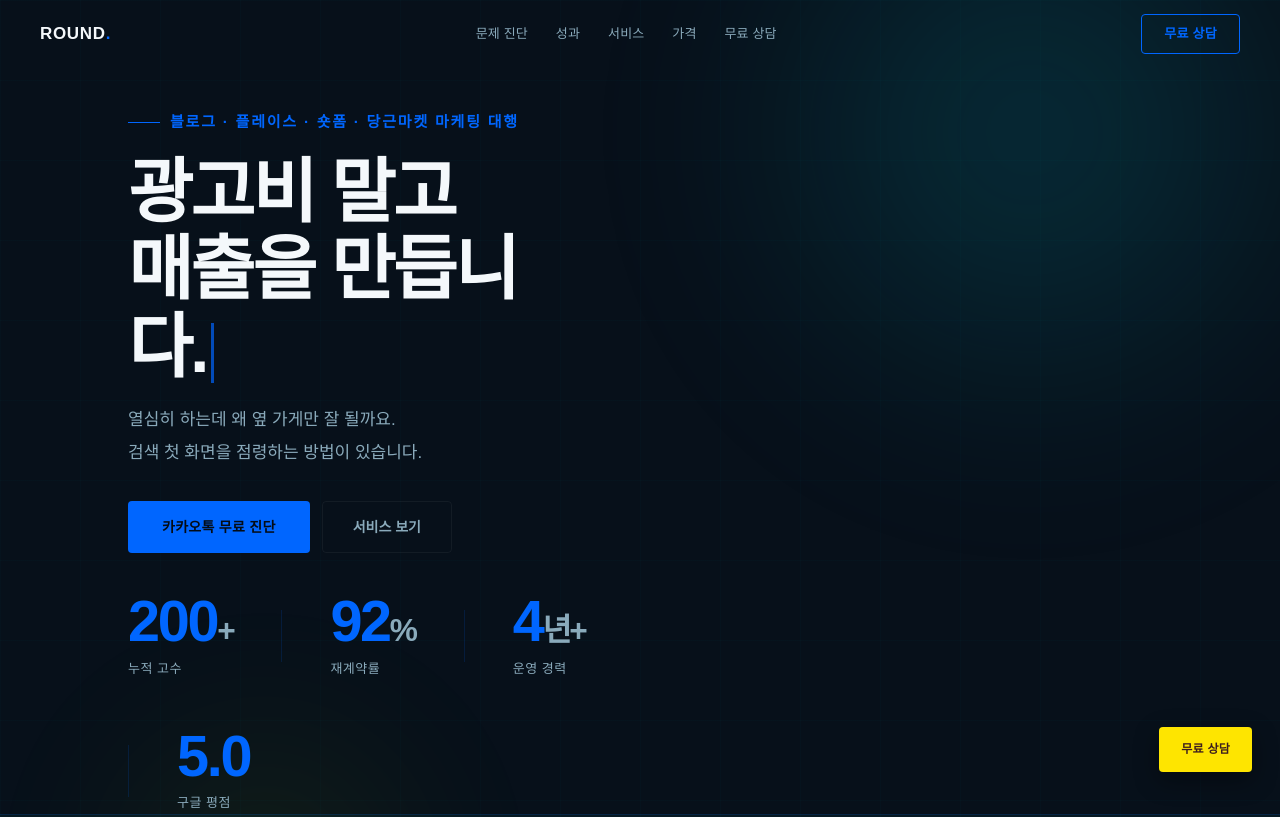
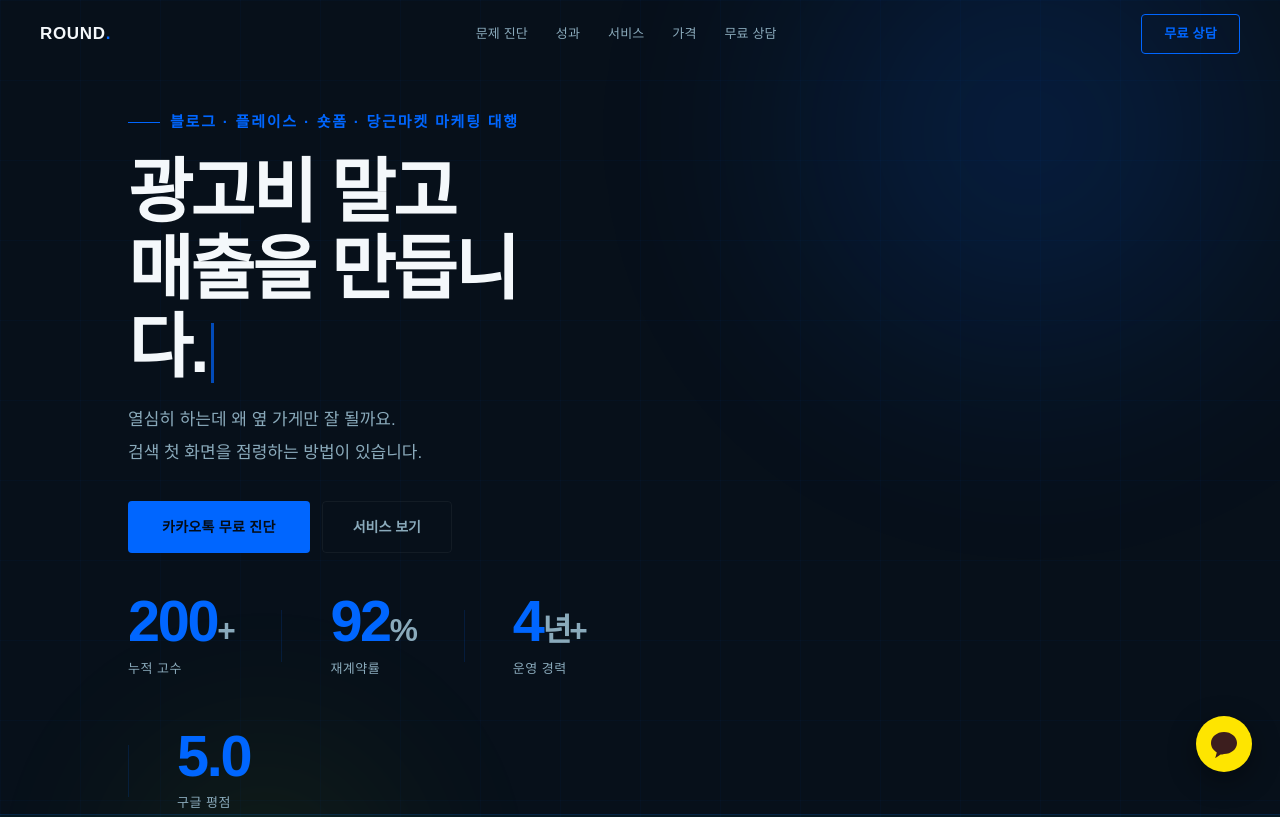
Before and after one commit to roundhdcd/roundcompany-landing, a plain HTML site: page index.html in a window 1280 px wide. Shown: the top 817 px of the page. Drawn offline with Linux system fonts and the light colour scheme; a web font is replaced by a local one.

Commit message:
blue gradient bg + kakao icon float button

```diff
--- a/index.html
+++ b/index.html
@@ -71,9 +71,9 @@ body{font-family:Pretendard,sans-serif;background:var(--bg);color:var(--white);l
 .hero{min-height:100vh;display:flex;flex-direction:column;justify-content:space-between;align-items:stretch;padding:0;position:relative;overflow:hidden}
 .hero-bg{position:absolute;inset:0;z-index:0}
 .blob{position:absolute;border-radius:50%;filter:blur(90px);opacity:.2}
-.b1{width:700px;height:700px;background:radial-gradient(circle,#00B8CC,transparent 70%);top:-200px;right:-100px;animation:floatA 12s ease-in-out infinite}
+.b1{width:700px;height:700px;background:radial-gradient(circle,#0066FF,transparent 70%);top:-200px;right:-100px;animation:floatA 12s ease-in-out infinite}
 .b2{width:400px;height:400px;background:radial-gradient(circle,#B8F000,transparent 70%);bottom:-100px;left:5%;animation:floatC 10s ease-in-out infinite 2s;opacity:.1}
-.hero-grid{position:absolute;inset:0;background-image:linear-gradient(rgba(0,184,204,.025) 1px,transparent 1px),linear-gradient(90deg,rgba(0,184,204,.025) 1px,transparent 1px);background-size:80px 80px}
+.hero-grid{position:absolute;inset:0;background-image:linear-gradient(rgba(0,102,255,.03) 1px,transparent 1px),linear-gradient(90deg,rgba(0,102,255,.03) 1px,transparent 1px);background-size:80px 80px}
 .hero-content{position:relative;z-index:1;max-width:720px;padding:110px 10% 0;flex:1;display:flex;flex-direction:column;justify-content:center}
 .hero-bottom{position:relative;z-index:1;width:100%}
 .hero-kicker{font-size:15px;font-weight:700;color:var(--teal);letter-spacing:.12em;text-transform:uppercase;margin-bottom:20px;display:flex;align-items:center;gap:10px}
@@ -359,8 +359,8 @@ section{padding:100px 10%}
 .btn-tel:hover{border-color:rgba(0,184,204,.4);color:var(--white)}
 
 /* FLOAT CTA */
-.float-cta{position:fixed;bottom:28px;right:28px;z-index:999;background:#FEE500;color:#3C1E1E;font-size:12px;font-weight:800;padding:13px 22px;border-radius:4px;text-decoration:none;box-shadow:0 8px 24px rgba(0,0,0,.4);transition:.25s;letter-spacing:.02em}
-.float-cta:hover{transform:translateY(-2px);box-shadow:0 12px 32px rgba(254,229,0,.3)}
+.float-cta{position:fixed;bottom:28px;right:28px;z-index:999;background:#FEE500;width:56px;height:56px;border-radius:50%;display:flex;align-items:center;justify-content:center;text-decoration:none;box-shadow:0 8px 28px rgba(0,0,0,.4);transition:.25s}
+.float-cta:hover{transform:translateY(-3px) scale(1.08);box-shadow:0 12px 36px rgba(254,229,0,.45)}
 
 /* FOOTER */
 footer{padding:40px 10%;border-top:1px solid var(--border2)}
@@ -1016,7 +1016,11 @@ footer a{color:var(--teal);text-decoration:none}
 </div>
 </section>
 
-<a href="https://open.kakao.com/o/roundco" target="_blank" class="float-cta">무료 상담</a>
+<a href="https://open.kakao.com/o/roundco" target="_blank" class="float-cta" title="카카오톡 무료 상담">
+  <svg width="30" height="28" viewBox="0 0 30 28" fill="none" xmlns="http://www.w3.org/2000/svg">
+    <path d="M15 2C7.82 2 2 6.925 2 13c0 3.9 2.3 7.34 5.78 9.38l-1.56 5.8 5.4-3.57A16.3 16.3 0 0015 24c7.18 0 13-4.925 13-11S22.18 2 15 2z" fill="#3C1E1E"/>
+  </svg>
+</a>
 
 <footer>
   <p>© 2026 ROUND COMPANY · 블로그·플레이스·SNS·당근마켓 마케팅 대행<br>
```
